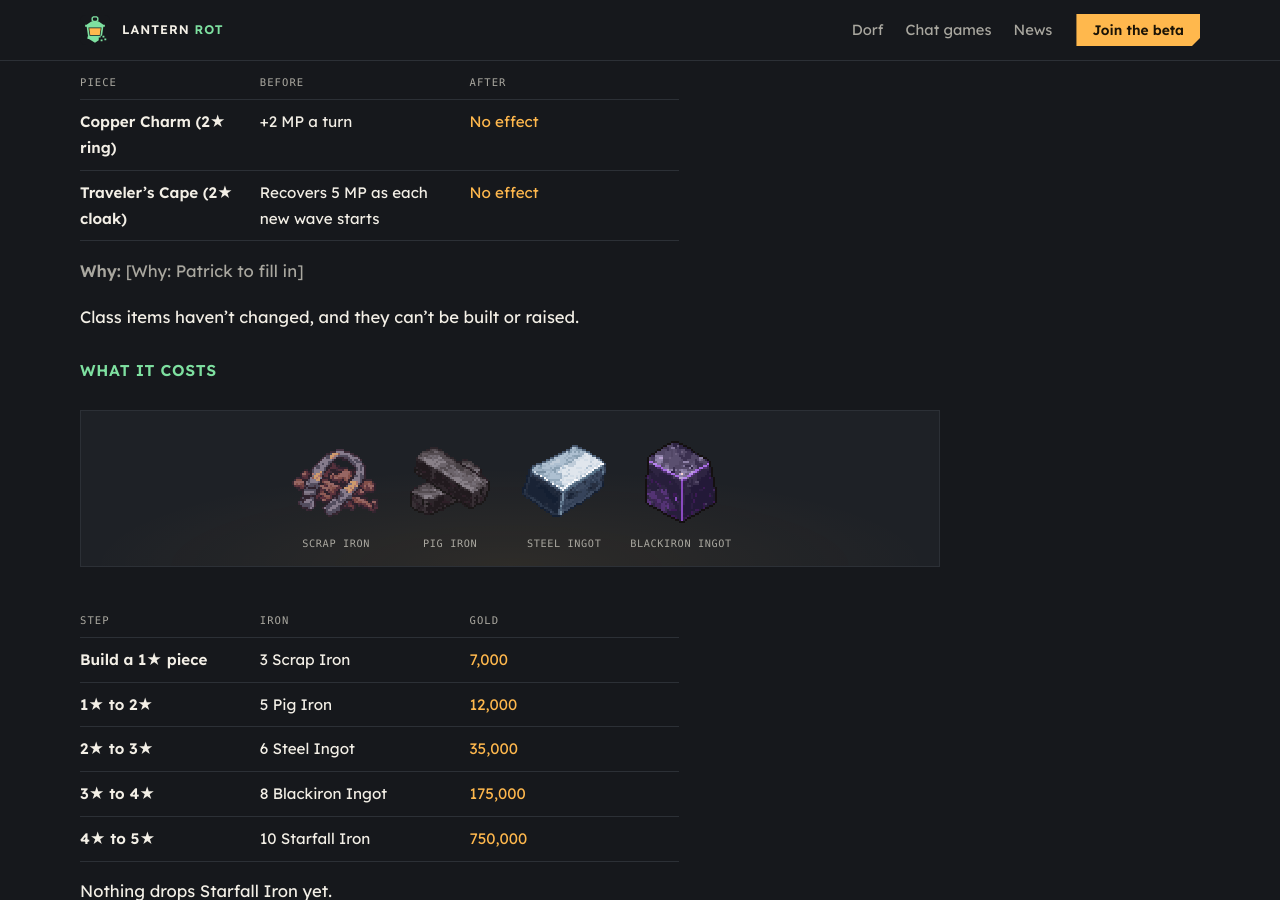
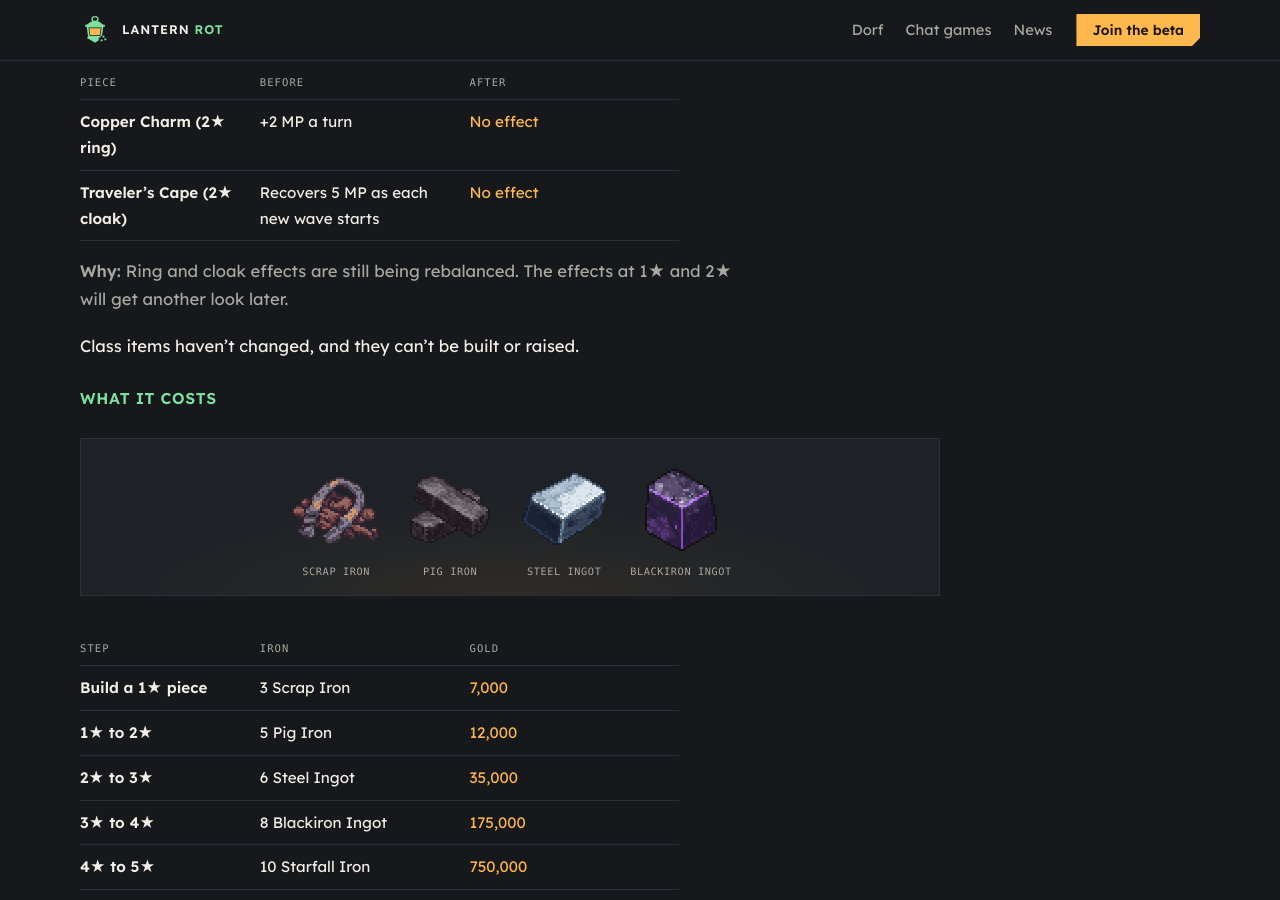
Before and after one commit to lanternrot/lanternrot.github.io, a Jekyll site: the page built from _posts/2026-11-12-dorf-5-3-0.md, in a window 1280 px wide and 900 px high, scrolled down 7591 px. Built offline with Jekyll 4.4.1, drawn with Linux system fonts in a browser that asks for light colours; some web fonts are replaced.

Commit message:
Dorf 5.3.0 post: the why for the 2★ ring and cloak effects (Patrick, 2026-11-12)

```diff
--- a/_posts/2026-11-12-dorf-5-3-0.md
+++ b/_posts/2026-11-12-dorf-5-3-0.md
@@ -129,7 +129,7 @@ A ring's or cloak's effect starts at 3★ now. The 3★ to 5★ effects are unch
 | Copper Charm (2★ ring) | +2 MP a turn | No effect |
 | Traveler's Cape (2★ cloak) | Recovers 5 MP as each new wave starts | No effect |
 
-**Why:** [Why: Patrick to fill in]
+**Why:** Ring and cloak effects are still being rebalanced. The effects at 1★ and 2★ will get another look later.
 {: .why}
 
 Class items haven't changed, and they can't be built or raised.
```
